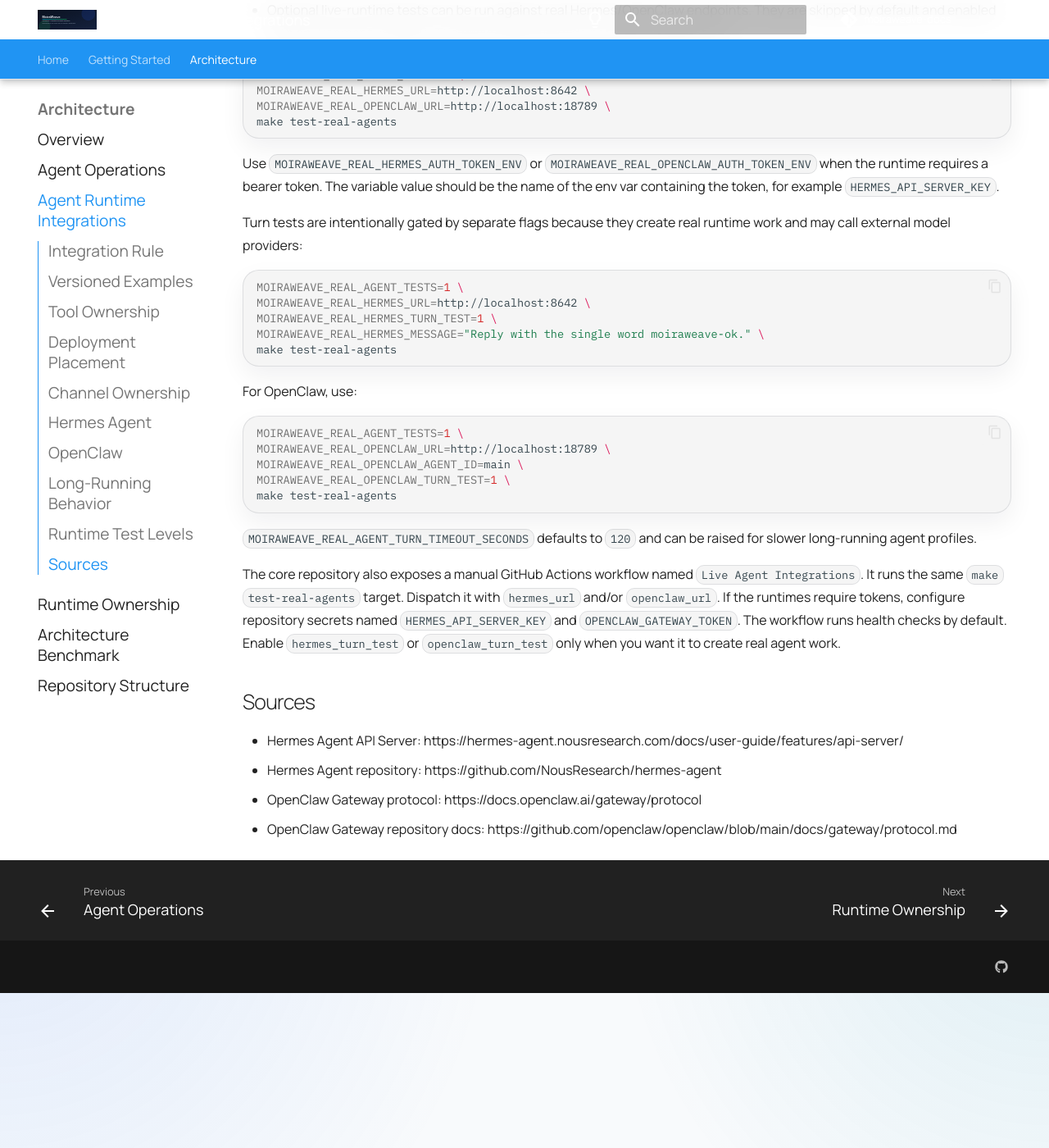
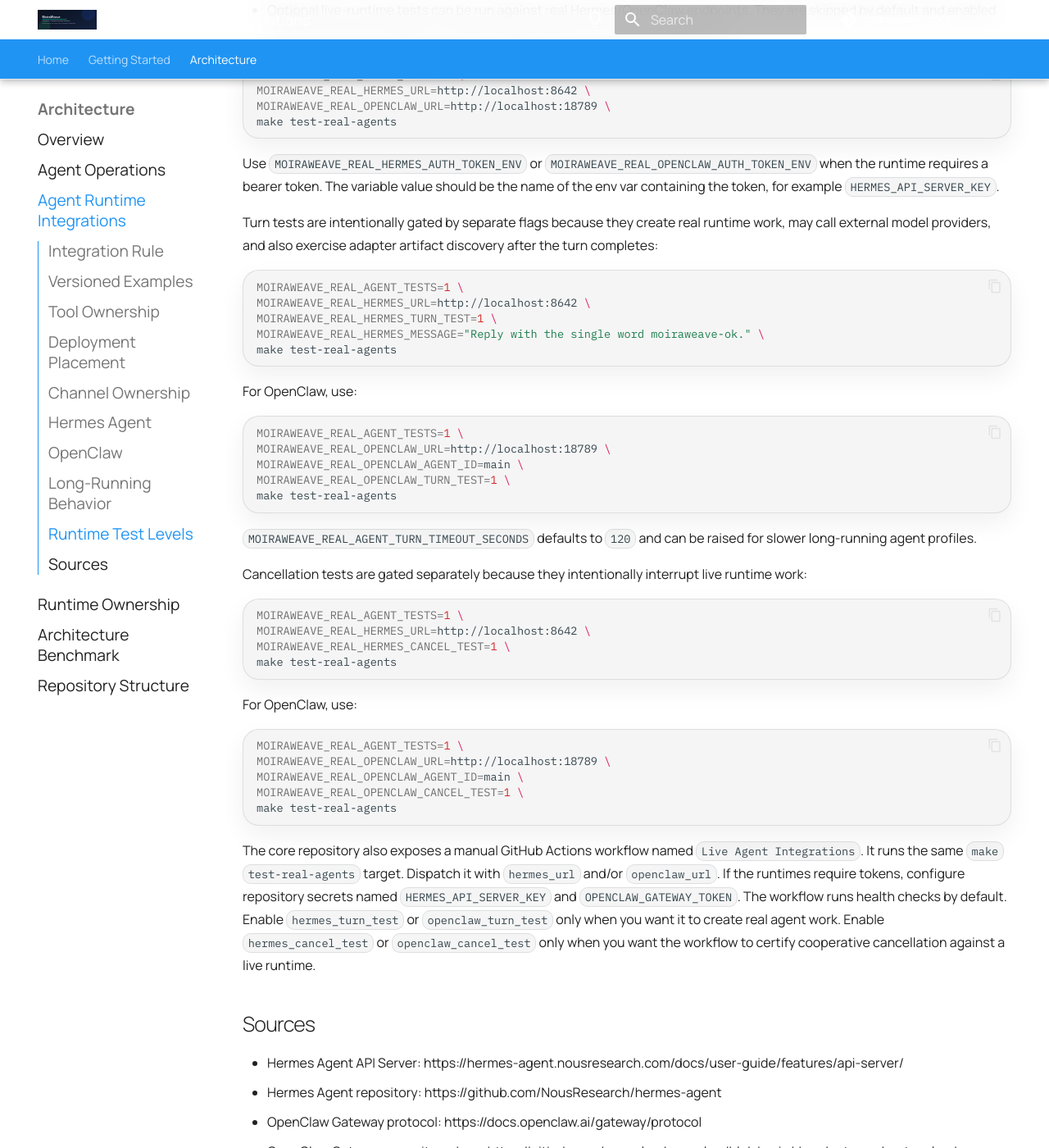
Before and after one commit to moiraweave-labs/moiraweave-docs, an MkDocs documentation site: the page built from docs/agent-runtime-integrations.md, in a window 1280 px wide and 1400 px high, scrolled down 7324 px. Shown: the whole window at 82% size. Built offline with MkDocs 1.6.1 and Material for MkDocs 9.7.7, drawn with Linux system fonts in a browser that asks for light colours; comment, search, counter and statistics services are not loaded.

Commit message:
docs: document live agent cancellation tests

````diff
--- a/docs/agent-runtime-integrations.md
+++ b/docs/agent-runtime-integrations.md
@@ -363,7 +363,8 @@ token. The variable value should be the name of the env var containing the
 token, for example `HERMES_API_SERVER_KEY`.
 
 Turn tests are intentionally gated by separate flags because they create real
-runtime work and may call external model providers:
+runtime work, may call external model providers, and also exercise adapter
+artifact discovery after the turn completes:
 
 ```bash
 MOIRAWEAVE_REAL_AGENT_TESTS=1 \
@@ -386,13 +387,34 @@ make test-real-agents
 `MOIRAWEAVE_REAL_AGENT_TURN_TIMEOUT_SECONDS` defaults to `120` and can be
 raised for slower long-running agent profiles.
 
+Cancellation tests are gated separately because they intentionally interrupt
+live runtime work:
+
+```bash
+MOIRAWEAVE_REAL_AGENT_TESTS=1 \
+MOIRAWEAVE_REAL_HERMES_URL=http://localhost:8642 \
+MOIRAWEAVE_REAL_HERMES_CANCEL_TEST=1 \
+make test-real-agents
+```
+
+For OpenClaw, use:
+
+```bash
+MOIRAWEAVE_REAL_AGENT_TESTS=1 \
+MOIRAWEAVE_REAL_OPENCLAW_URL=http://localhost:18789 \
+MOIRAWEAVE_REAL_OPENCLAW_AGENT_ID=main \
+MOIRAWEAVE_REAL_OPENCLAW_CANCEL_TEST=1 \
+make test-real-agents
+```
+
 The core repository also exposes a manual GitHub Actions workflow named
 `Live Agent Integrations`. It runs the same `make test-real-agents` target.
 Dispatch it with `hermes_url` and/or `openclaw_url`. If the runtimes require
 tokens, configure repository secrets named `HERMES_API_SERVER_KEY` and
 `OPENCLAW_GATEWAY_TOKEN`. The workflow runs health checks by default. Enable
 `hermes_turn_test` or `openclaw_turn_test` only when you want it to create real
-agent work.
+agent work. Enable `hermes_cancel_test` or `openclaw_cancel_test` only when you
+want the workflow to certify cooperative cancellation against a live runtime.
 
 ## Sources
 
````
